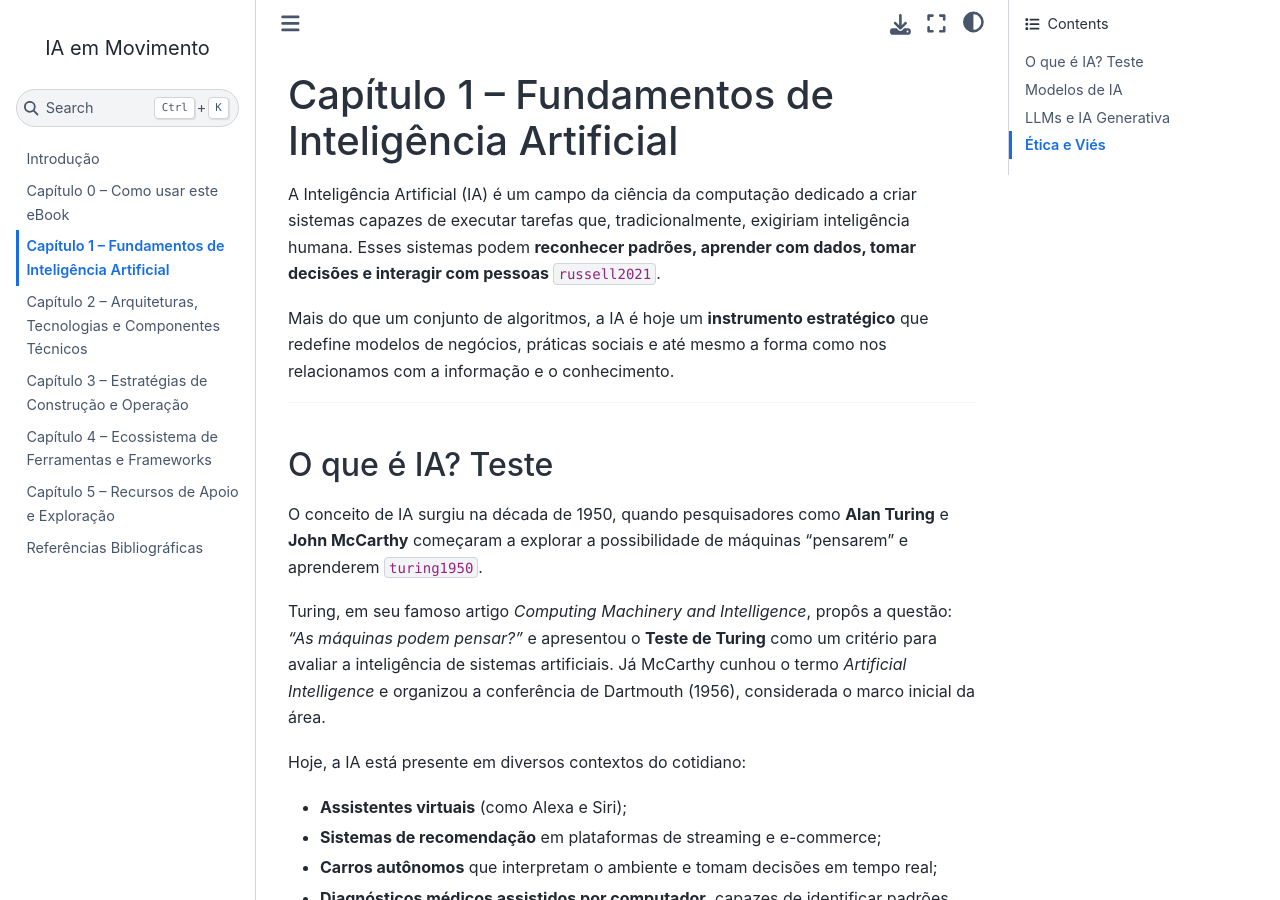
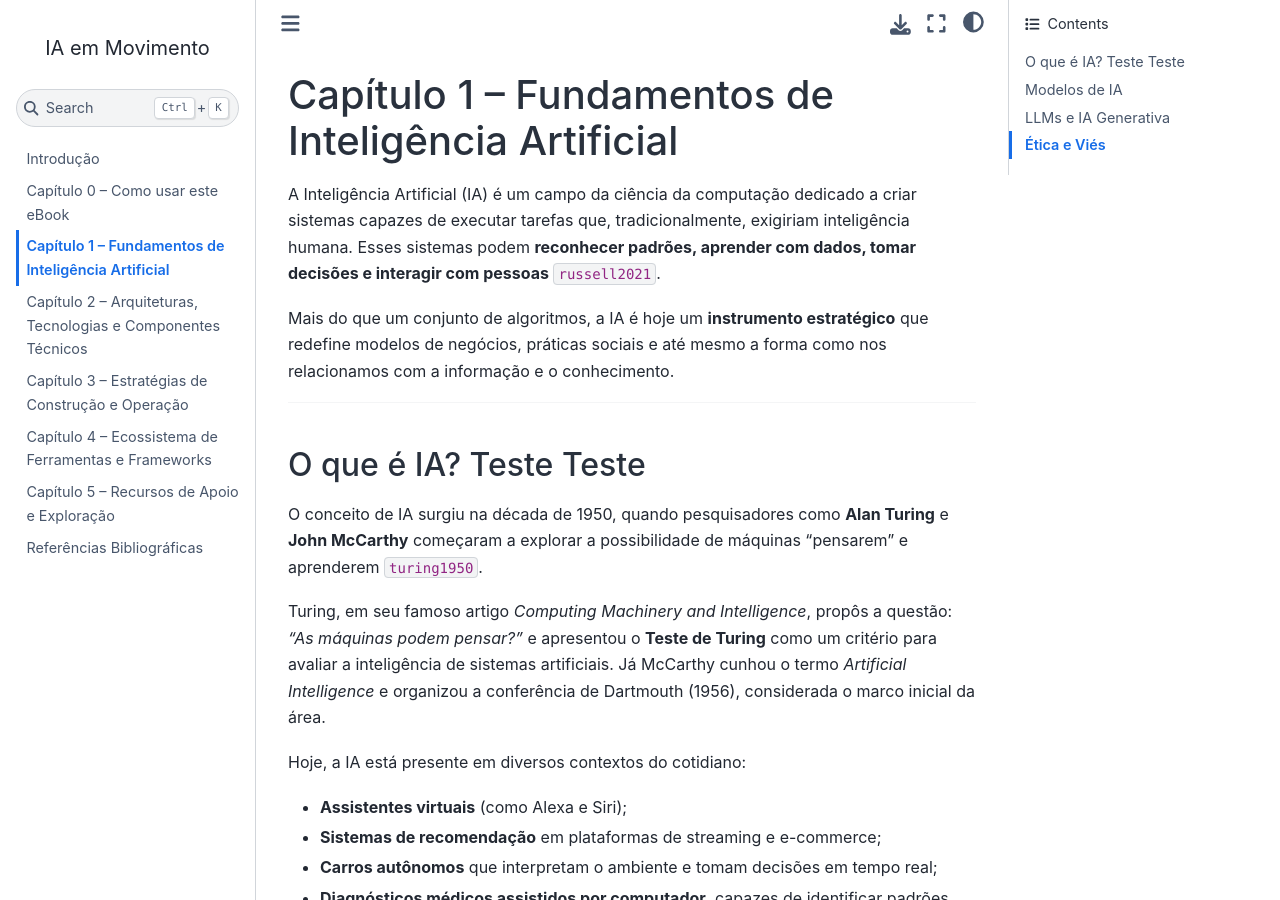
Before and after one commit to unb-lamfo-negocios-ai/LivroIAemMovimento, a Jupyter Book: the page built from capitulos/cap1.md, in a window 1280 px wide and 900 px high. Built offline with Jupyter Book 1.0.4 settings and Sphinx 7.4.7 and the Sphinx Book theme 1.1.4, drawn with Linux system fonts in a browser that asks for light colours; pages that are not in the unit, such as notebooks, are missing from menus; cross-references to code outside the pages are shown as plain code.

Commit message:
Update cap1.md

```diff
--- a/capitulos/cap1.md
+++ b/capitulos/cap1.md
@@ -6,7 +6,7 @@ Mais do que um conjunto de algoritmos, a IA é hoje um **instrumento estratégic
 
 ---
 
-## O que é IA? Teste
+## O que é IA? Teste Teste
 
 O conceito de IA surgiu na década de 1950, quando pesquisadores como **Alan Turing** e **John McCarthy** começaram a explorar a possibilidade de máquinas "pensarem" e aprenderem {cite}`turing1950`.
 
```
